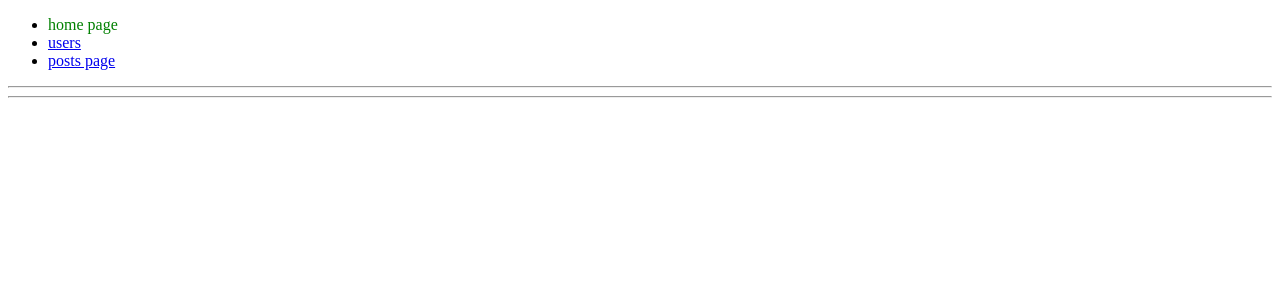
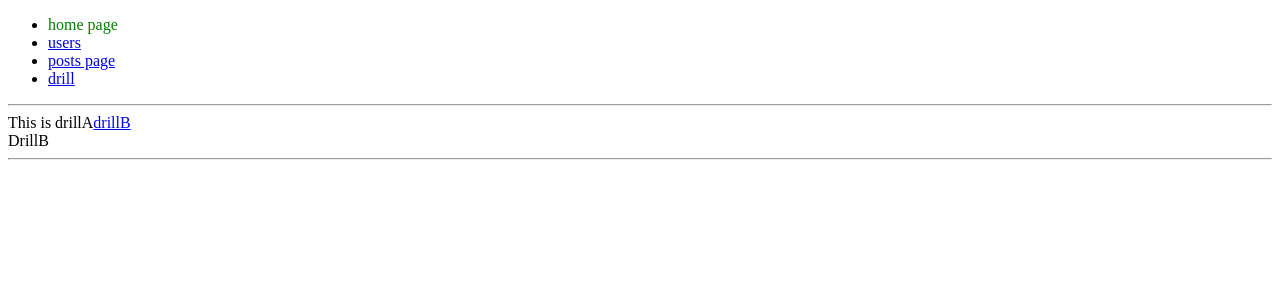
Before and after one commit to VitaliyKrymov/react_2022_september, a React (Create React App) app: page /drill/drillB in a window 1280 px wide. Shown: the top 300 px of the page. Built offline with nearby package versions, Linux system fonts and the light colour scheme.

Commit message:
Routing (lesson 5)

```diff
--- a/src/App.js
+++ b/src/App.js
@@ -1,18 +1,25 @@
 import {Route, Routes, Link} from "react-router-dom";
+
 import css from './App.module.css'
-
 
 import {Users} from "./users";
 import {UserDetails} from "./userDetails/UserDetails";
 import {Home} from "./Home/Home";
 import {Posts} from "./Posts/Posts";
 import {UserDetailsV2} from "./userDetails/UserDetailsV2";
+import PostDetails from "./components/PostDetails/PostDetails";
+import DrillA from "./components/DrillA/DrillA";
+import DrillB from "./components/DrillB/DrillB";
+
+// function UserPosts() {
+//     return <div>Posts of user</div>;
+// }
+
+// function PostDetails() {
+//     return null;
+// }
 
 function UserPosts() {
-    return <div>Posts of user</div>;
-}
-
-function PostDetails() {
     return null;
 }
 
@@ -24,6 +31,7 @@ function App() {
                 <li><Link className={css.link} to={'/'}>home page</Link></li>
                 <li><Link to={'/users'}>users</Link></li>
                 <li><Link to={'/posts'}>posts page</Link></li>
+                <li><Link to={'/drill'}>drill</Link></li>
             </ul>
 
             <hr/>
@@ -39,6 +47,9 @@ function App() {
                     </Route>
                 </Route>
 
+                <Route path={'drill'} element={<DrillA/>}>
+                    <Route path={'drillB'} element={<DrillB/>}/>
+                </Route>
 
             </Routes>
             <hr/>
--- a/src/Post/Post.js
+++ b/src/Post/Post.js
@@ -4,11 +4,13 @@ export default function Post({post}) {
     let navigate = useNavigate();
     return (
         <div>
-            <Link to={`/posts/${post.id}`}><h3>{post.title}</h3>/></Link>
+            {/*<Link to={`/posts/${post.id}`}><h4>{post.title}</h4></Link>*/}
+
             <button onClick={() => {
                 // /posts/:id
                 navigate(post.id.toString(), {state: {...post}});
             }}>{post.title}</button>
+
         </div>
     );
 }
--- a/src/Posts/Posts.js
+++ b/src/Posts/Posts.js
@@ -16,8 +16,9 @@ function Posts() {
     }, []);
     return (
         <div>
-
+            <h4>POST DETAILS:</h4>
             <Outlet/>
+            <hr/>
             {
                 posts.map(value => <Post key={value.id} post={value}/>)
             }
--- /dev/null
+++ b/src/components/DrillA/DrillA.js
@@ -0,0 +1,17 @@
+import {Link, Outlet} from "react-router-dom";
+
+export default function DrillA() {
+    const drillFunction = (data) => {
+        console.log(data);
+    }
+
+    return (
+        <div>
+            This is drillA
+            <Link to={'drillB'} state={{fn: drillFunction}}>drillB</Link>
+
+            <Outlet/>
+
+        </div>
+    );
+}
--- /dev/null
+++ b/src/components/DrillB/DrillB.js
@@ -0,0 +1,11 @@
+import {useLocation} from "react-router-dom";
+
+export default  function DrillB() {
+    let location = useLocation();
+    console.log(location);
+    return (
+        <div>
+            DrillB
+        </div>
+    );
+}
--- a/src/components/PostDetails/PostDetails.js
+++ b/src/components/PostDetails/PostDetails.js
@@ -17,7 +17,6 @@ export default function PostDetails() {
     return (
         <div>
             {JSON.stringify(post)}
-
         </div>
     );
 }
```
